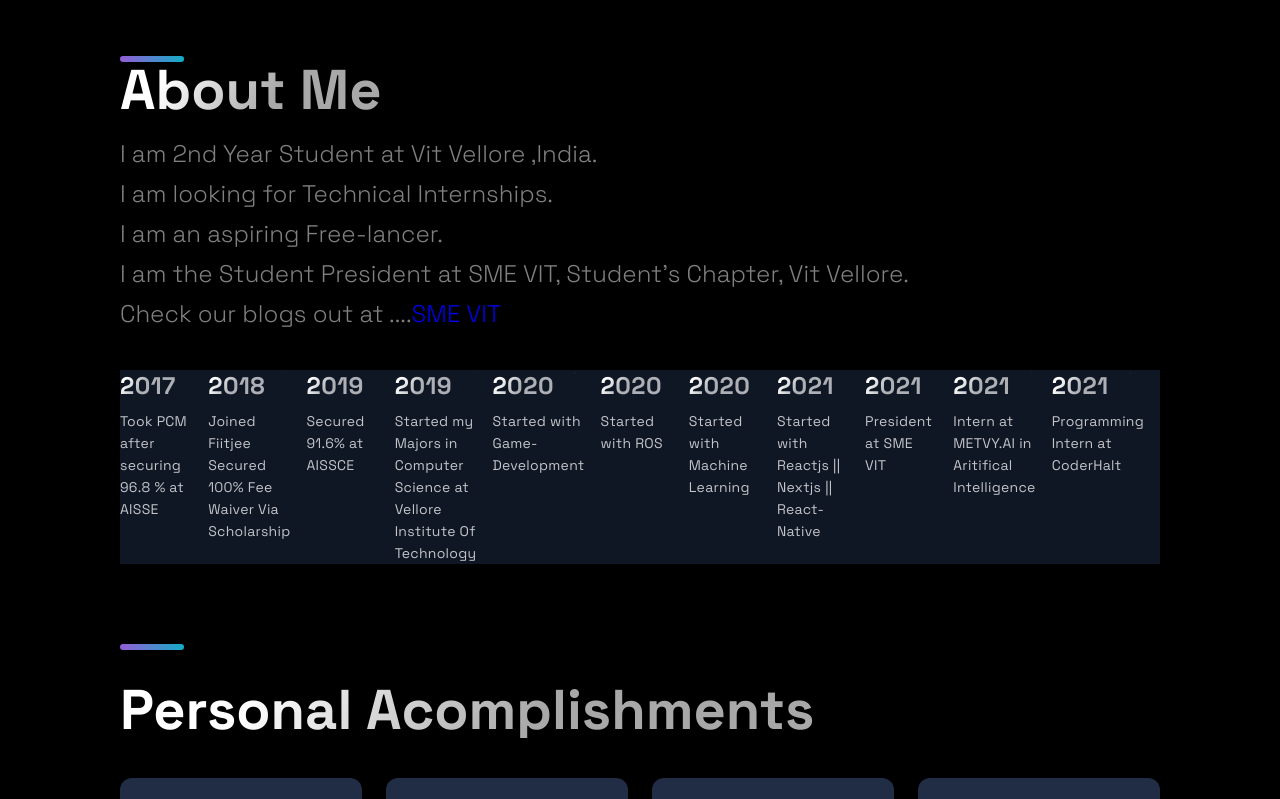
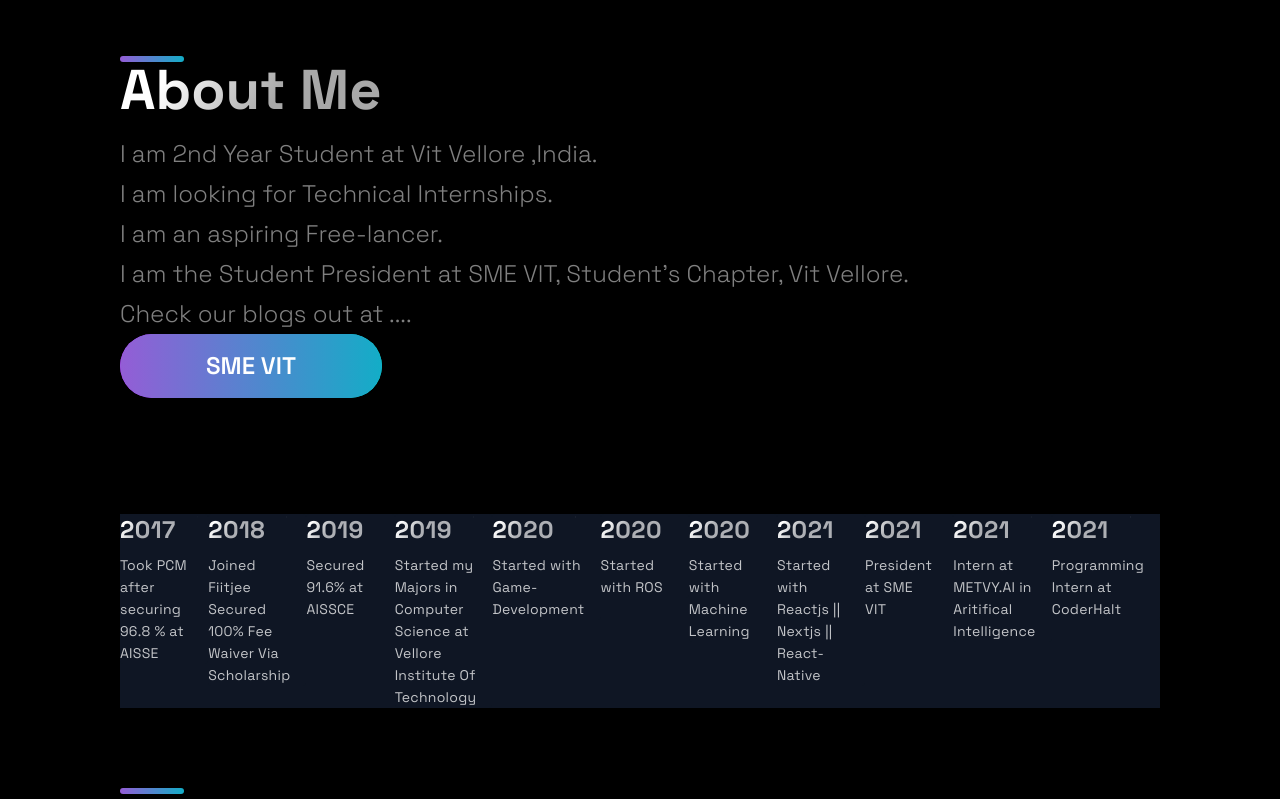
Before and after one commit to rajat1201rm/mysite, a Next.js app: page / in a window 1280 px wide. Shown: the part 1861-2660 px from the top of the page. Built offline with nearby package versions, Linux system fonts and the light colour scheme.

Commit message:
Update TimeLine.js

```diff
--- a/src/components/TimeLine/TimeLine.js
+++ b/src/components/TimeLine/TimeLine.js
@@ -2,6 +2,7 @@ import React, { useState, useRef, useEffect } from 'react';
 
 import { CarouselButton, CarouselButtonDot, CarouselButtons, CarouselContainer, CarouselItem, CarouselItemImg, CarouselItemText, CarouselItemTitle, CarouselMobileScrollNode } from './TimeLineStyles';
 import { Section, SectionDivider, SectionText, SectionTitle } from '../../styles/GlobalComponents';
+import Button from '../../styles/GlobalComponents/Button';
 import { TimeLineData } from '../../constants/constants';
 
 const TOTAL_CAROUSEL_COUNT = TimeLineData.length;
@@ -51,7 +52,9 @@ const Timeline = () => {
      I am looking for Technical Internships. <br />
      I am an aspiring Free-lancer. <br />
      I am the Student President at SME VIT, Student's Chapter, Vit Vellore.
-     Check our blogs out at ....<a href="https://smevitblog.wordpress.com/">SME VIT</a>
+     Check our blogs out at ....
+    <Button onClick={()=>window.location="https://smevitblog.wordpress.com/"}>SME VIT</Button>
+
       </SectionText>
       <CarouselContainer ref={carouselRef} onScroll={handleScroll}>
         <>
```
